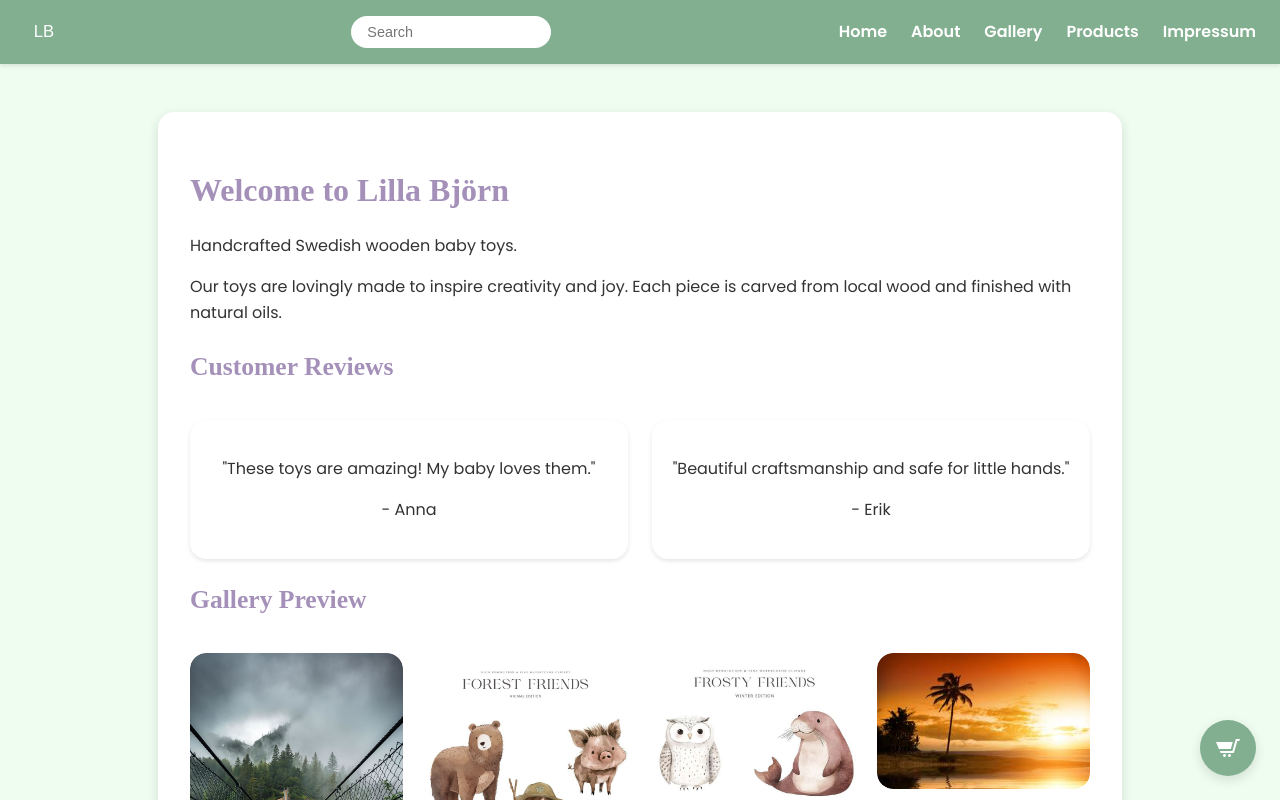
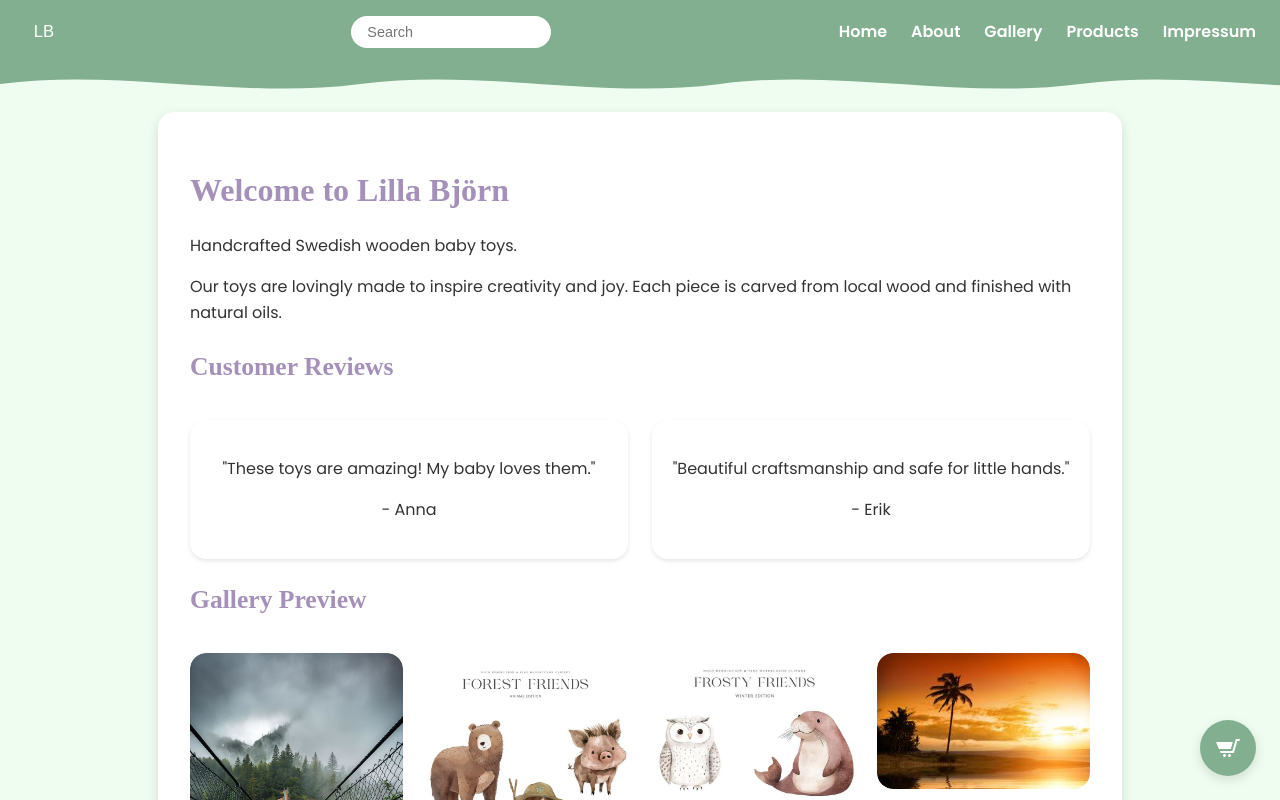
Before and after one commit to potatozepp/Lillabjorn, a Next.js app: page / in a window 1280 px wide. Shown: the top 800 px of the page. Built offline with nearby package versions, Linux system fonts and the light colour scheme; a web font is replaced by a local one.

Commit message:
update menu style

```diff
--- a/components/Menu.js
+++ b/components/Menu.js
@@ -5,6 +5,7 @@ export default function Menu() {
   const [isOpen, setIsOpen] = useState(false)
 
   return (
+    <div className="nav-wrapper">
       <nav className="menu">
         <Link href="/" className="logo-link">
           <img src="/logo.svg" alt="Lilla Björn logo" className="logo" />
@@ -34,8 +35,17 @@ export default function Menu() {
           <li><Link href="/products">Products</Link></li>
           <li><Link href="/impressum">Impressum</Link></li>
         </ul>
+      </nav>
 
+      <svg className="nav-wave" viewBox="0 0 1440 50" preserveAspectRatio="none">
+        <path d="M0,25
+         C135,45 270,5 405,25
+         C540,45 675,5 810,25
+         C945,45 1080,5 1215,25
+         C1350,45 1485,5 1620,25
+         L1620,50 L0,50 Z" />
+      </svg>
 
-    </nav>
+    </div>
   )
 }
--- a/styles/globals.css
+++ b/styles/globals.css
@@ -43,6 +43,25 @@ h2 {
 }
 
 /* Menu */
+
+.nav-wrapper {
+  position: relative;
+}
+
+.nav-wave {
+  position: absolute;
+  left: 0;
+  width: 100%;
+  height: 40px;
+  display: block;
+  z-index: 0;
+  transform: scaleY(-1);
+}
+
+.nav-wave path {
+  fill: var(--accent-color);
+}
+
 .menu {
   background-color: var(--accent-color);
   padding: 0.75rem 1.5rem;
@@ -52,7 +71,6 @@ h2 {
   flex-wrap: wrap;
   gap: 1rem;
   position: relative;
-  box-shadow: var(--shadow-sm);
   z-index: 10;
 }
 
@@ -389,7 +407,7 @@ h2 {
 }
 
 .added-checkmark.show {
-  opacity: 0.25;
+  opacity: 0.33;
   transition-duration: 0.4s;
 }
 
@@ -435,7 +453,8 @@ h2 {
     align-items: center;
     justify-content: space-between;
   }
-   .image-grid {
+
+  .image-grid {
     column-count: 2;
   }
 }
```
Lines whose indentation alone changed are shown as unchanged.
